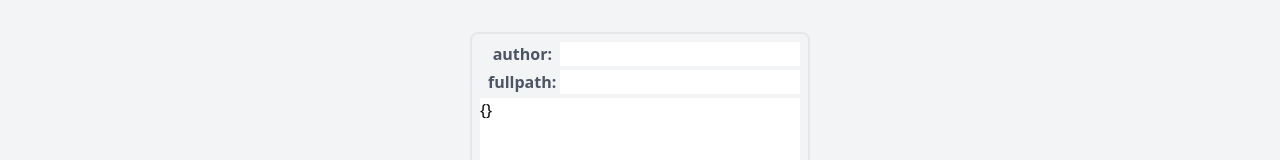
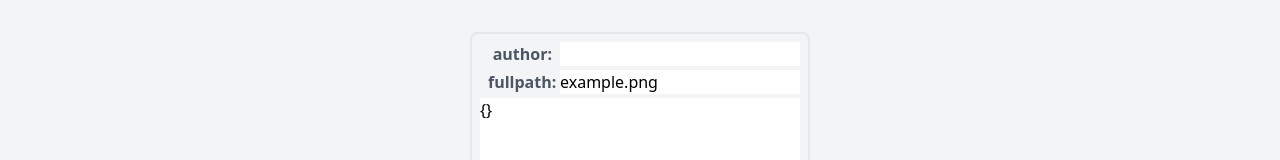
Before and after one commit to m19e/emotwicon, a Next.js app: page /gen in a window 1280 px wide. Shown: the part 210-370 px from the top of the page. Built offline with nearby package versions, Linux system fonts and the light colour scheme.

Commit message:
Handle author, fullpath state

```diff
--- a/components/templates/Generator.tsx
+++ b/components/templates/Generator.tsx
@@ -8,6 +8,8 @@ type StampData = {
 
 const Generator = () => {
     const [stampData, setStampData] = useState<StampData>({});
+    const [author, setAuthor] = useState("");
+    const [fullpath, setFullpath] = useState("example.png");
 
     return (
         <div className="flex flex-col items-center justify-center min-h-screen bg-gray-100">
@@ -23,11 +25,11 @@ const Generator = () => {
                 <div className="grid gap-1 p-2 rounded-lg border-2 border-gray-200">
                     <div className="inline-flex">
                         <span className="w-16 mx-2 text-right font-bold text-gray-600">author:</span>
-                        <input className="w-60" type="text" />
+                        <input className="w-60" type="text" value={author} onChange={(e) => setAuthor(e.currentTarget.value)} />
                     </div>
                     <div className="inline-flex">
                         <span className="w-16 mx-2 text-right font-bold text-gray-600">fullpath:</span>
-                        <input className="w-60" type="text" />
+                        <input className="w-60" type="text" value={fullpath} onChange={(e) => setFullpath(e.currentTarget.value)} />
                     </div>
                     <textarea value={JSON.stringify(stampData, null, 4)} className="resize-none" cols={30} rows={10} readOnly></textarea>
                 </div>
```
